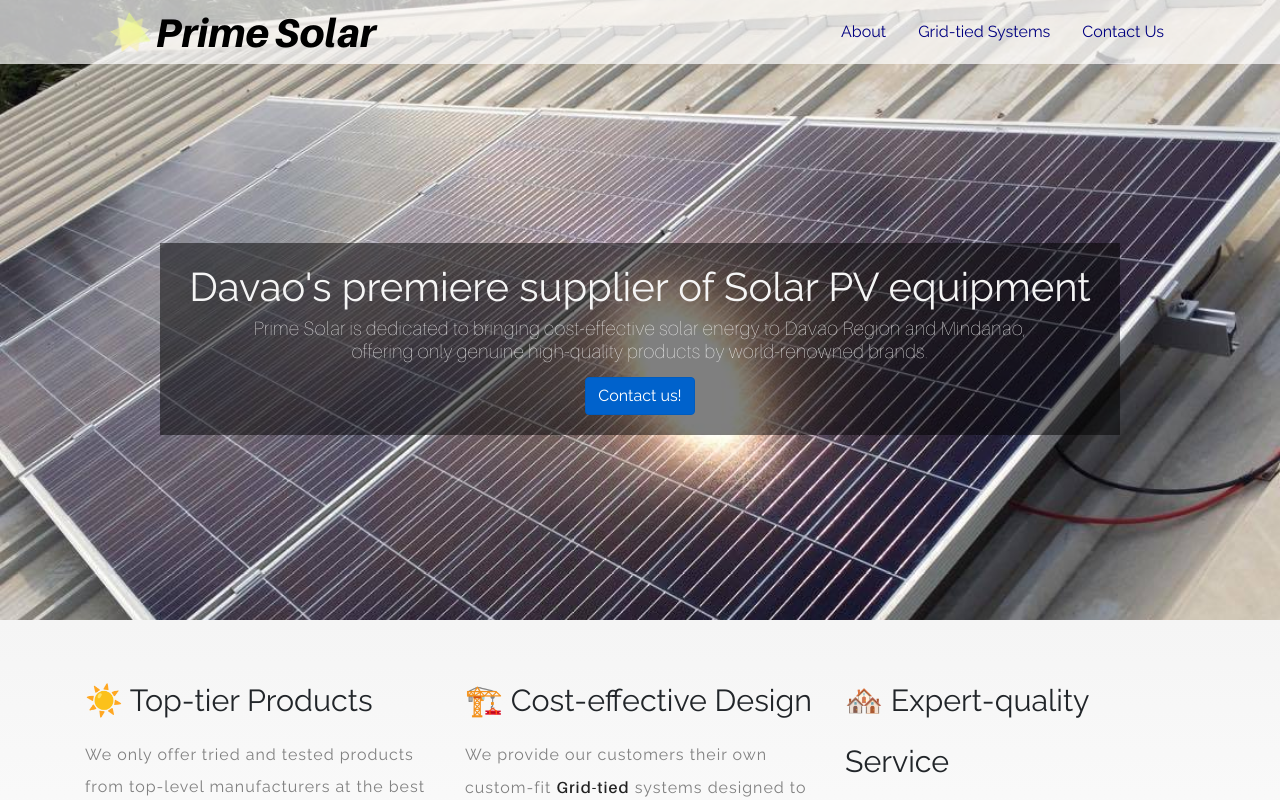
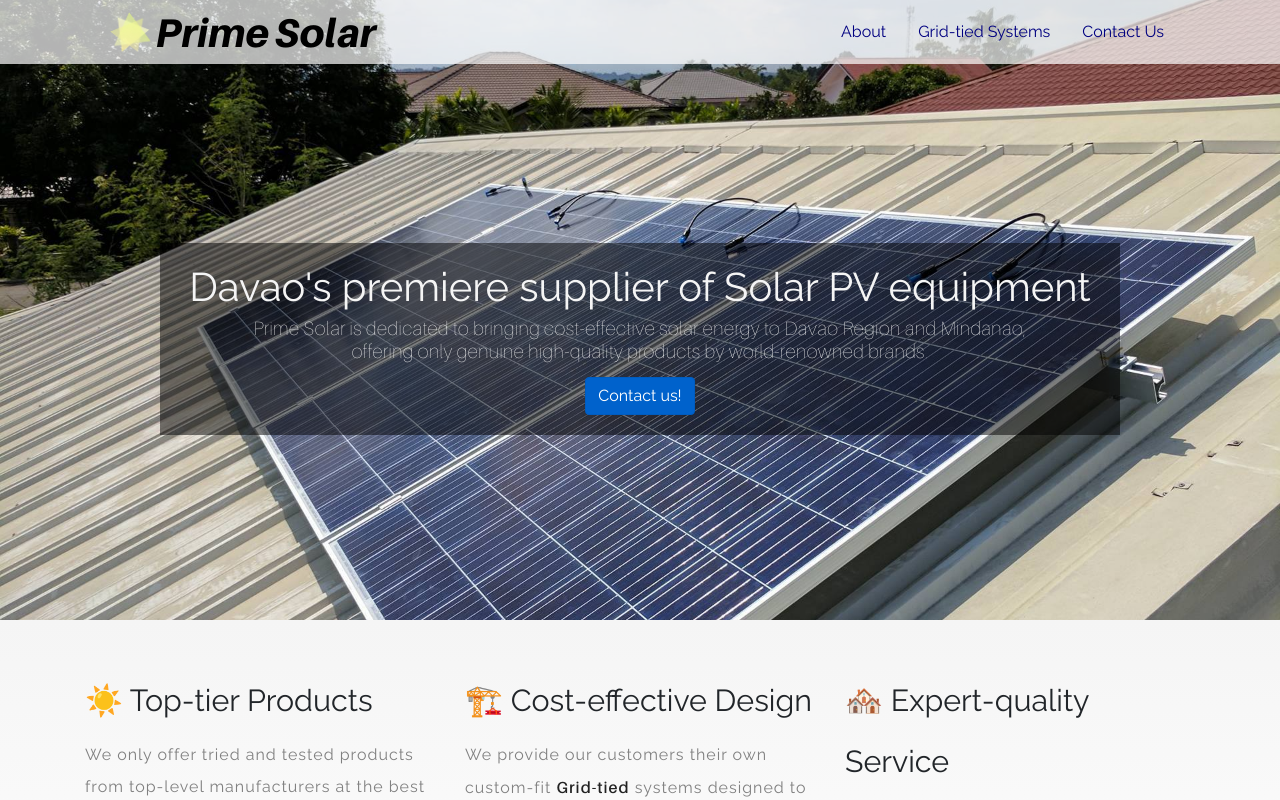
Before and after one commit to aomanaloto/primesolarph, a plain HTML site: page index.html in a window 1280 px wide. Drawn offline with nearby package versions, Linux system fonts and the light colour scheme; files whose address does not match are found by name.

Commit message:
Update .page (rtj-1)

```diff
--- a/ps.css
+++ b/ps.css
@@ -136,7 +136,7 @@ html,body {
 .page {
     width: 100%;
     height: 620px;
-    background-image: url(ps-files/ps-pics/page-img-3.jpg);
+    background-image: url(ps-files/ps-pics/rtj-1.jpg);
     background-repeat: no-repeat;
     background-position: center;
 
```
